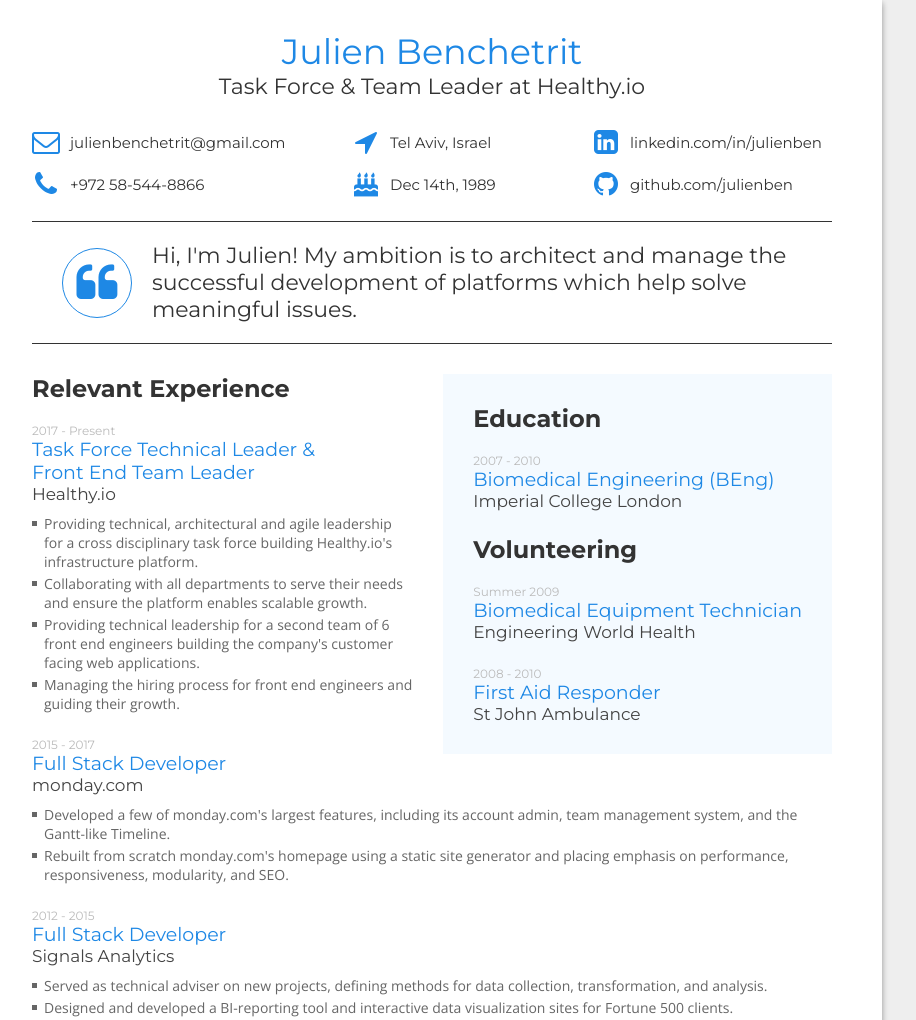
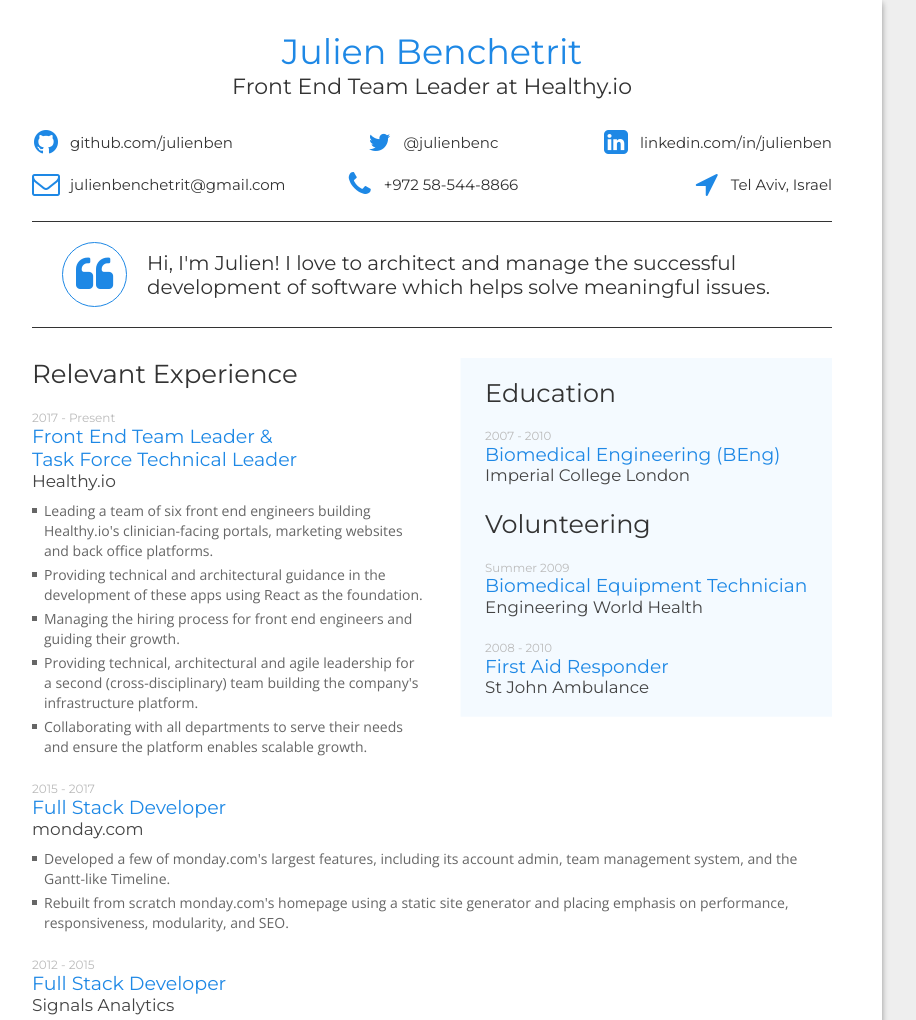
Before and after one commit to julienben/julienben.github.io, a plain HTML site: page index.html in a window 1280 px wide. Shown: the top 1020 px of the page, without its empty margins (18-934 px from the left). Drawn offline with nearby package versions, Linux system fonts and the light colour scheme.

Commit message:
New update

```diff
--- a/index.css
+++ b/index.css
@@ -60,28 +60,25 @@ div.description {
 }
 
 div.contact {
-  display: flex;
-  /* flex-wrap: wrap; */
-  flex-direction: row;
-  /* justify-content: space-between; */
-  margin-bottom: 8px;
+  display: grid;
+  grid-template-columns: repeat(3, 1fr);
+  gap: 8px;
+}
+
+div.contact > div:nth-child(3n+1) {
+  justify-self: start;
+}
+div.contact > div:nth-child(3n+2) {
+  justify-self: center;
+}
+div.contact > div:nth-child(3n) {
+  justify-self: end;
 }
 
 div.contact > div {
-  /* flex-basis: 50%; */
   display: flex;
   flex-direction: row;
   align-items: center;
-}
-
-div.contact > div:first-of-type {
-  flex-basis: 40%;
-}
-div.contact > div:nth-of-type(2) {
-  flex-basis: 30%;
-}
-div.contact > div:last-of-type {
-  flex-grow: 1;
 }
 
 div.contact div.icon {
@@ -93,37 +90,38 @@ div.contact div.icon {
 }
 
 div.quote {
+  display: flex;
+  align-items: center;
+  font-size: 20px;
+  padding: 20px 30px;
   margin-top: 20px;
+  margin-bottom: 30px;
   border-top: 1px solid #333;
   border-bottom: 1px solid #333;
-  padding: 20px 30px;
-  font-size: 22px;
-  display: flex;
-  align-items: center;
-  margin-bottom: 30px;
 }
 
 div.quote > div:first-child {
   color: #1E88E5;
   border: 1px solid #1E88E5;
   border-radius: 50%;
-  font-size: 44px;
+  font-size: 40px;
   margin-right: 20px;
-  flex: 0 0 70px;
-  height: 70px;
+  flex: 0 0 65px;
+  height: 65px;
   display: inline-flex;
   justify-content: center;
   align-items:  center;
 }
 
-div.main {}
+/* div.main {} */
 
 div.education {
   float: right;
   background-color: #f4faff;
-  padding: 30px;
+  padding: 20px 25px;
   margin: 0 0 30px 30px;
-  /* width: 36%; */
+  transform: scale(0.98);
+  transform-origin: top right;
 }
 
 div.job {
@@ -135,9 +133,9 @@ div.job:last-of-type {
 }
 
 div.typography div.title {
-  font-size: 24px;
+  font-size: 26px;
   margin-bottom: 20px;
-  font-weight: 700;
+  /* font-weight: 700; */
 }
 
 div.typography div.title:not(:first-of-type) {
@@ -171,7 +169,8 @@ div.typography ul {
 div.typography li {
   position: relative;
   padding-left: 12px;
-  margin-bottom: 3px;
+  margin-bottom: 4px;
+  line-height: 20px;
 }
 
 /* div.typography li span {
@@ -219,9 +218,9 @@ div.extra > div:last-child {
 } */
 
 div.tools .title, div.languages .title, div.hobbies .title {
-  font-size: 18px;
+  font-size: 20px;
   margin-bottom: 20px;
-  font-weight: 700;
+  /* font-weight: 700; */
 }
 
 div.tools ul, div.languages ul {
@@ -233,9 +232,13 @@ div.tools ul, div.languages ul {
 
 div.tools li, div.languages li {
   color: #666;
-  margin-bottom: 11px;
+  margin-bottom: 8px;
   display: flex;
   justify-content: space-between;
+}
+
+div.tools li:last-of-type, div.languages li:last-of-type {
+  margin-bottom: 0;
 }
 
 div.tools i, div.languages i {
--- a/index.html
+++ b/index.html
@@ -25,22 +25,24 @@
 <body>
   <div class="cv">
     <div class="name">Julien Benchetrit</div>
-    <div class="description">Task Force & Team Leader at Healthy.io</div>
+    <div class="description">Front End Team Leader at Healthy.io</div>
 
     <div class="contact">
       <div>
         <div class="icon">
-          <i class="fa fa-envelope-o"></i>
+          <i class="fa fa-github"></i>
         </div>
         <div class="text">
-          <a href="mailto:julienbenchetrit@gmail.com">julienbenchetrit@gmail.com</a>
+          <a href="https://github.com/julienben" target="_blank">github.com/julienben</a>
         </div>
       </div>
       <div>
-        <div class="icon">
-          <i class="fa fa-location-arrow"></i>
+        <div class="icon" style="font-size: 24px;">
+          <i class="fa fa-twitter"></i>
         </div>
-        <div class="text">Tel Aviv, Israel</div>
+        <div class="text">
+          <a href="https://twitter.com/julienbenc" target="_blank">@julienbenc</a>
+        </div>
       </div>
       <div>
         <div class="icon">
@@ -50,8 +52,15 @@
           <a href="https://www.linkedin.com/in/julienben" target="_blank">linkedin.com/in/julienben</a>
         </div>
       </div>
-    </div>
-    <div class="contact">
+      <div>
+        <div class="icon">
+          <i class="fa fa-envelope-o"></i>
+        </div>
+        <div class="text">
+          <a href="mailto:julienbenchetrit@gmail.com">julienbenchetrit@gmail.com</a>
+        </div>
+      </div>
+
       <div>
         <div class="icon">
           <i class="fa fa-phone"></i>
@@ -59,18 +68,10 @@
         <div class="text">+972 58-544-8866</div>
       </div>
       <div>
-        <div class="icon" style="font-size: 24px;">
-          <i class="fa fa-birthday-cake"></i>
+        <div class="icon">
+          <i class="fa fa-location-arrow"></i>
         </div>
-        <div class="text">Dec 14th, 1989</div>
-      </div>
-      <div>
-        <div class="icon">
-          <i class="fa fa-github"></i>
-        </div>
-        <div class="text">
-          <a href="https://github.com/julienben" target="_blank">github.com/julienben</a>
-        </div>
+        <div class="text">Tel Aviv, Israel</div>
       </div>
     </div>
 
@@ -78,8 +79,8 @@
       <div>
         <i class="fa fa-quote-left"></i>
       </div>
-      <div>Hi, I'm Julien! My ambition is to architect and manage the successful development of platforms which
-        help solve meaningful&nbsp;issues.</div>
+      <div>Hi, I'm Julien! I love to architect and manage the successful development of software which
+        helps solve meaningful&nbsp;issues.</div>
     </div>
     <!-- <div class="separator"></div> -->
 
@@ -117,16 +118,18 @@
 
         <div class="job">
           <div class="time">2017 - Present</div>
-          <div class="position">Task Force Technical Leader &<br>Front End Team Leader</div>
+          <div class="position">Front End Team Leader &amp;<br>Task Force Technical Leader</div>
           <div class="company">Healthy.io</div>
           <ul>
-            <li>Providing technical, architectural and agile leadership for a cross disciplinary task force building
-              Healthy.io's infrastructure platform.</li>
+            <li>Leading a team of six front end engineers building Healthy.io's clinician-facing
+              portals, marketing websites and back office platforms.</li>
+            <li>Providing technical and architectural guidance in the development of these apps using React as the
+              foundation.</li>
+            <li>Managing the hiring process for front end engineers and guiding their growth.</li>
+            <li>Providing technical, architectural and agile leadership for a second (cross-disciplinary) team building
+              the company's infrastructure platform.</li>
             <li>Collaborating with all departments to serve their needs and ensure the platform enables scalable growth.
             </li>
-            <li>Providing technical leadership for a second team of 6 front end engineers building the company's
-              customer facing web applications.</li>
-            <li>Managing the hiring process for front end engineers and guiding their growth.</li>
           </ul>
         </div>
 
@@ -267,7 +270,7 @@
             <div>Spanish</div>
             <div>
               <i class="fa fa-circle-o"></i>
-              <i class="fa fa-circle-o"></i>
+              <i class="fa fa-circle"></i>
               <i class="fa fa-circle"></i>
               <i class="fa fa-circle"></i>
               <i class="fa fa-circle"></i>
```
Also changed, not shown: 1 other file.
